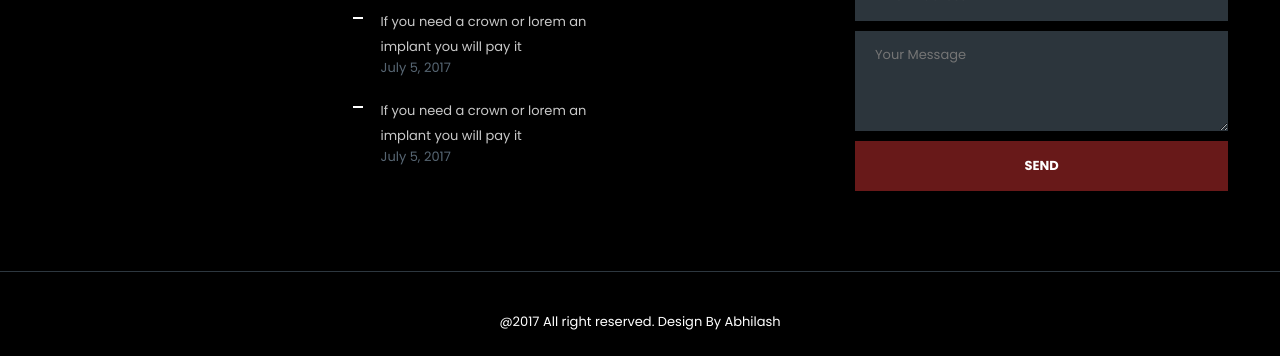
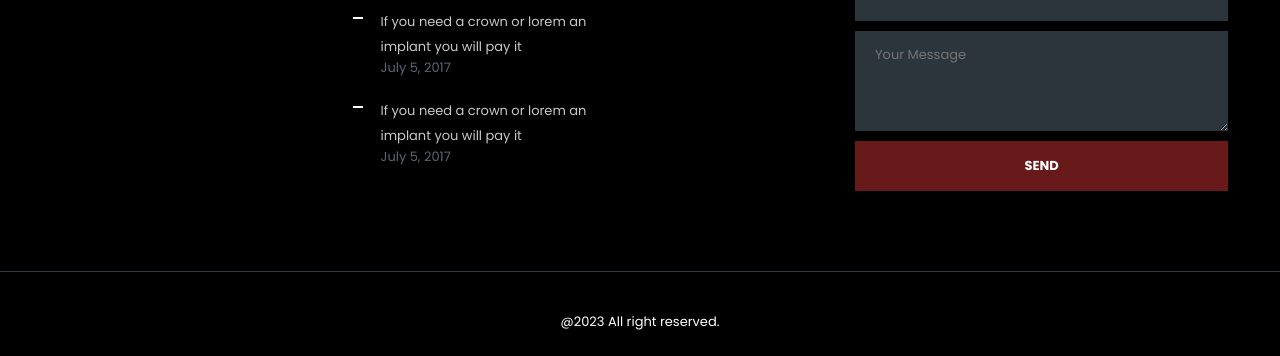
Before and after one commit to ishpreetkaurkhalsa/MechanicMate, a plain HTML site: page options.html in a window 1280 px wide. Shown: the part 1098-1454 px from the top of the page. Drawn offline with Linux system fonts and the light colour scheme.

Commit message:
Update options.html

```diff
--- a/options.html
+++ b/options.html
@@ -221,7 +221,7 @@
 
     <section class="footer-bottom">
         <div class="container text-center">
-            <p style="padding-top: 16px!important;">@2017 All right reserved. Design By Abhilash</p>
+            <p style="padding-top: 16px!important;">@2023 All right reserved.</p>
         </div>
     </section>
 
```
